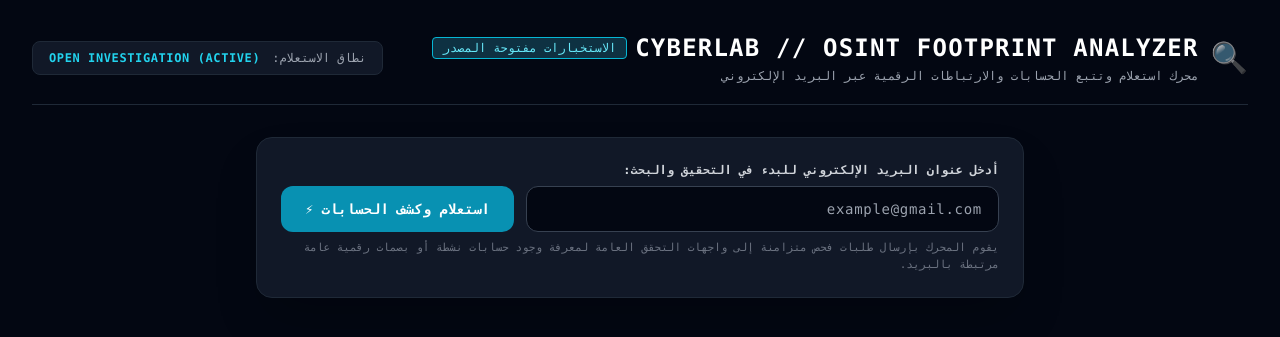
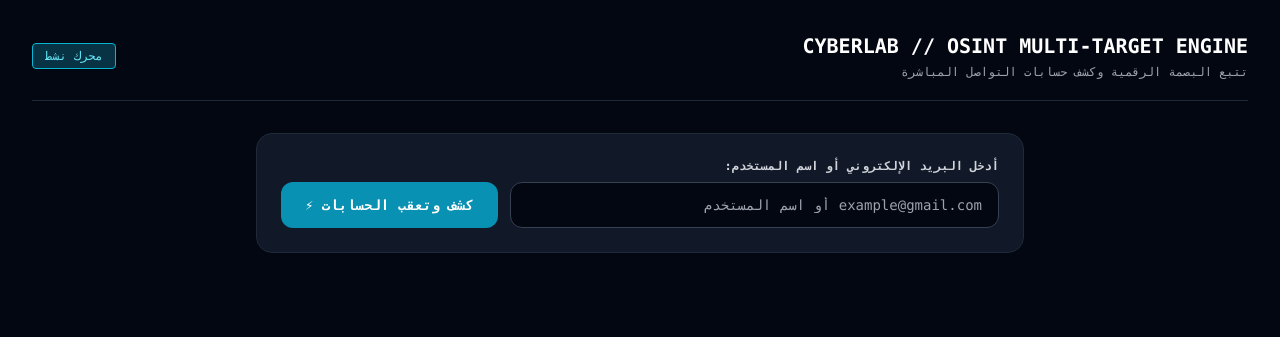
Before and after one commit to AbdAlrhmanhjazy/cyberlab, a Flask app: page / in a window 1280 px wide. Shown: the top 337 px of the page. Run offline with Flask 3, Linux system fonts and the light colour scheme; some libraries are stand-ins or nearby versions.

Commit message:
Update index.html

```diff
--- a/templates/index.html
+++ b/templates/index.html
@@ -3,117 +3,82 @@
 <head>
     <meta charset="UTF-8">
     <meta name="viewport" content="width=device-width, initial-scale=1.0">
-    <title>CyberLab | منظومة التحقيق الرقمي والاستخبارات (OSINT)</title>
+    <title>CyberLab | OSINT Intelligence</title>
     <script src="https://cdn.tailwindcss.com"></script>
 </head>
 <body class="bg-gray-950 text-gray-100 min-h-screen p-4 md:p-8 font-mono">
-
-    <!-- Header -->
-    <header class="flex flex-col md:flex-row justify-between items-center border-b border-gray-800 pb-5 mb-8 gap-4">
-        <div class="flex items-center gap-3">
-            <span class="text-3xl text-cyan-400 animate-pulse">🔍</span>
-            <div>
-                <div class="flex items-center gap-2">
-                    <h1 class="text-2xl font-bold tracking-wider text-white">CYBERLAB // OSINT FOOTPRINT ANALYZER</h1>
-                    <span class="bg-cyan-900/60 border border-cyan-500 text-cyan-300 text-xs px-2.5 py-0.5 rounded">الاستخبارات مفتوحة المصدر</span>
-                </div>
-                <p class="text-xs text-gray-400 mt-1">محرك استعلام وتتبع الحسابات والارتباطات الرقمية عبر البريد الإلكتروني</p>
-            </div>
+    <header class="flex justify-between items-center border-b border-gray-800 pb-5 mb-8">
+        <div>
+            <h1 class="text-xl font-bold text-white">CYBERLAB // OSINT MULTI-TARGET ENGINE</h1>
+            <p class="text-xs text-gray-400 mt-1">تتبع البصمة الرقمية وكشف حسابات التواصل المباشرة</p>
         </div>
-        <div class="flex items-center gap-3 bg-gray-900 border border-gray-800 px-4 py-2 rounded-lg">
-            <span class="text-xs text-gray-400">نطاق الاستعلام:</span>
-            <span class="text-xs font-bold text-cyan-400 tracking-wider">OPEN INVESTIGATION (ACTIVE)</span>
-        </div>
+        <span class="bg-cyan-950 border border-cyan-500 text-cyan-300 text-xs px-3 py-1 rounded">محرك نشط</span>
     </header>
 
-    <!-- Search Box -->
-    <div class="max-w-3xl mx-auto bg-gray-900 border border-gray-800 p-6 rounded-2xl shadow-2xl mb-8">
-        <label class="block text-xs font-semibold text-gray-300 mb-2">أدخل عنوان البريد الإلكتروني للبدء في التحقيق والبحث:</label>
+    <div class="max-w-3xl mx-auto bg-gray-900 border border-gray-800 p-6 rounded-2xl mb-8">
+        <label class="block text-xs font-semibold text-gray-300 mb-2">أدخل البريد الإلكتروني أو اسم المستخدم:</label>
         <div class="flex flex-col sm:flex-row gap-3">
-            <input id="targetEmail" type="email" placeholder="example@gmail.com"
-                   class="flex-1 bg-gray-950 border border-gray-700 rounded-xl px-4 py-3 text-sm text-white focus:border-cyan-500 focus:outline-none tracking-wider">
-            <button onclick="startInvestigate()" id="scanBtn"
-                    class="bg-cyan-600 hover:bg-cyan-500 text-white font-bold px-6 py-3 rounded-xl text-sm transition flex items-center justify-center gap-2">
-                <span>استعلام وكشف الحسابات</span>
-                <span>⚡</span>
+            <input id="targetInput" type="text" placeholder="example@gmail.com أو اسم المستخدم"
+                   class="flex-1 bg-gray-950 border border-gray-700 rounded-xl px-4 py-3 text-sm text-white focus:outline-none focus:border-cyan-500">
+            <button onclick="startInvestigation()" id="scanBtn"
+                    class="bg-cyan-600 hover:bg-cyan-500 text-white font-bold px-6 py-3 rounded-xl text-sm transition">
+                كشف وتعقب الحسابات ⚡
             </button>
         </div>
-        <p class="text-[11px] text-gray-500 mt-2">يقوم المحرك بإرسال طلبات فحص متزامنة إلى واجهات التحقق العامة لمعرفة وجود حسابات نشطة أو بصمات رقمية عامة مرتبطة بالبريد.</p>
     </div>
 
-    <!-- Results Section -->
     <div id="resultsCard" class="max-w-4xl mx-auto hidden">
-        <!-- Summary Cards -->
         <div class="grid grid-cols-1 md:grid-cols-3 gap-4 mb-6">
-            <div class="bg-gray-900/90 border border-gray-800 p-4 rounded-xl">
-                <span class="text-xs text-gray-400">الهدف المفحوص</span>
-                <p id="resEmail" class="text-sm font-bold text-white mt-1 break-all">--</p>
+            <div class="bg-gray-900 border border-gray-800 p-4 rounded-xl">
+                <span class="text-xs text-gray-400">الهدف / المعرف المستخرج</span>
+                <p id="resTarget" class="text-sm font-bold text-cyan-400 mt-1 break-all">--</p>
             </div>
-            <div class="bg-gray-900/90 border border-gray-800 p-4 rounded-xl">
-                <span class="text-xs text-gray-400">حسابات وبصمات مكتشفة</span>
-                <p id="resCount" class="text-2xl font-bold text-cyan-400 mt-1">0</p>
+            <div class="bg-gray-900 border border-gray-800 p-4 rounded-xl">
+                <span class="text-xs text-gray-400">حسابات نشطة مكتشفة</span>
+                <p id="resCount" class="text-2xl font-bold text-emerald-400 mt-1">0</p>
             </div>
-            <div class="bg-gray-900/90 border border-gray-800 p-4 rounded-xl">
-                <span class="text-xs text-gray-400">مستوى الظهور الرقمي (Exposure)</span>
+            <div class="bg-gray-900 border border-gray-800 p-4 rounded-xl">
+                <span class="text-xs text-gray-400">مستوى البصمة الرقمية</span>
                 <p id="resExposure" class="text-sm font-bold text-yellow-400 mt-1">--</p>
             </div>
         </div>
 
-        <!-- Table of Discovered Platforms -->
         <div class="bg-gray-900 border border-gray-800 rounded-2xl overflow-hidden">
-            <div class="px-5 py-4 border-b border-gray-800 flex justify-between items-center">
-                <h2 class="text-sm font-bold text-white flex items-center gap-2">
-                    <span>📑</span> تقرير نتائج الاستخبارات الرقمية والمنصات المرتبطة
-                </h2>
-                <span class="text-xs text-gray-500">تم التوثيق لحظياً</span>
-            </div>
-            <div class="overflow-x-auto">
-                <table class="w-full text-right text-xs">
-                    <thead>
-                        <tr class="bg-gray-950/60 border-b border-gray-800 text-gray-400">
-                            <th class="py-3 px-4">المنصة / الخدمة</th>
-                            <th class="px-4">التصنيف</th>
-                            <th class="px-4">الحالة</th>
-                            <th class="px-4">تفاصيل البصمة</th>
-                            <th class="px-4">الإجراء</th>
-                        </tr>
-                    </thead>
-                    <tbody id="platformsTable" class="divide-y divide-gray-800 text-gray-300">
-                    </tbody>
-                </table>
-            </div>
+            <table class="w-full text-right text-xs">
+                <thead>
+                    <tr class="bg-gray-950 border-b border-gray-800 text-gray-400">
+                        <th class="py-3 px-4">المنصة</th>
+                        <th class="px-4">التصنيف</th>
+                        <th class="px-4">الحالة</th>
+                        <th class="px-4">التفاصيل</th>
+                        <th class="px-4">رابط البروفايل</th>
+                    </tr>
+                </thead>
+                <tbody id="platformsTable" class="divide-y divide-gray-800 text-gray-300"></tbody>
+            </table>
         </div>
     </div>
 
     <script>
-        async function startInvestigate() {
-            const email = document.getElementById('targetEmail').value.trim();
+        async function startInvestigation() {
+            const inputVal = document.getElementById('targetInput').value.trim();
             const btn = document.getElementById('scanBtn');
             const resultsCard = document.getElementById('resultsCard');
 
-            if (!email) {
-                alert('يرجى كتابة البريد الإلكتروني أولاً');
-                return;
-            }
+            if (!inputVal) return alert('يرجى إدخال البريد أو اسم المستخدم');
 
             btn.disabled = true;
-            btn.innerHTML = '<span>جاري التحقيق والفحص...</span> ⏳';
+            btn.innerText = 'جاري الفحص المباشر...';
 
             try {
                 const res = await fetch('/api/scan', {
                     method: 'POST',
                     headers: {'Content-Type': 'application/json'},
-                    body: JSON.stringify({ email })
+                    body: JSON.stringify({ email: inputVal })
                 });
+                const data = await res.json();
 
-                const data = await res.json();
-                if (res.status !== 200) {
-                    alert(data.error || 'حدث خطأ أثناء الاستعلام');
-                    return;
-                }
-
-                // Fill data
-                document.getElementById('resEmail').innerText = data.email;
+                document.getElementById('resTarget').innerText = `${data.target} (@${data.username})`;
                 document.getElementById('resCount').innerText = data.found_accounts;
                 document.getElementById('resExposure').innerText = data.exposure_level;
 
@@ -121,30 +86,28 @@
                 tbody.innerHTML = '';
 
                 data.results.forEach(item => {
-                    const isFound = item.found;
                     tbody.innerHTML += `
                         <tr class="hover:bg-gray-800/40">
                             <td class="py-3 px-4 font-bold text-white">${item.platform}</td>
                             <td class="px-4 text-gray-400">${item.category}</td>
                             <td class="px-4">
-                                <span class="px-2.5 py-1 rounded text-[10px] font-bold ${isFound ? 'bg-emerald-900/60 text-emerald-300 border border-emerald-600' : 'bg-gray-800 text-gray-400'}">
-                                    ${isFound ? '✔ مسجل / نشط' : '✖ غير مسجل'}
+                                <span class="px-2 py-1 rounded text-[10px] font-bold ${item.found ? 'bg-emerald-950 text-emerald-300 border border-emerald-600' : 'bg-gray-800 text-gray-400'}">
+                                    ${item.found ? '✔ متوفر' : '✖ غير متوفر'}
                                 </span>
                             </td>
-                            <td class="px-4 text-gray-300 font-mono">${item.info}</td>
+                            <td class="px-4 text-gray-300">${item.info}</td>
                             <td class="px-4">
-                                ${item.link ? `<a href="${item.link}" target="_blank" class="text-cyan-400 underline hover:text-cyan-300">فتح الرابط ↗</a>` : '<span class="text-gray-600">--</span>'}
+                                ${item.link ? `<a href="${item.link}" target="_blank" class="text-cyan-400 underline font-bold">فتح البروفايل ↗</a>` : '<span class="text-gray-600">--</span>'}
                             </td>
                         </tr>
                     `;
                 });
-
                 resultsCard.classList.remove('hidden');
             } catch (err) {
-                alert('تعذر الاتصال بالخادم، تأكد من اتصال الإنترنت.');
+                alert('حدث خطأ في الاتصال بالخادم');
             } finally {
                 btn.disabled = false;
-                btn.innerHTML = '<span>استعلام وكشف الحسابات</span> ⚡';
+                btn.innerText = 'كشف وتعقب الحسابات ⚡';
             }
         }
     </script>
```
